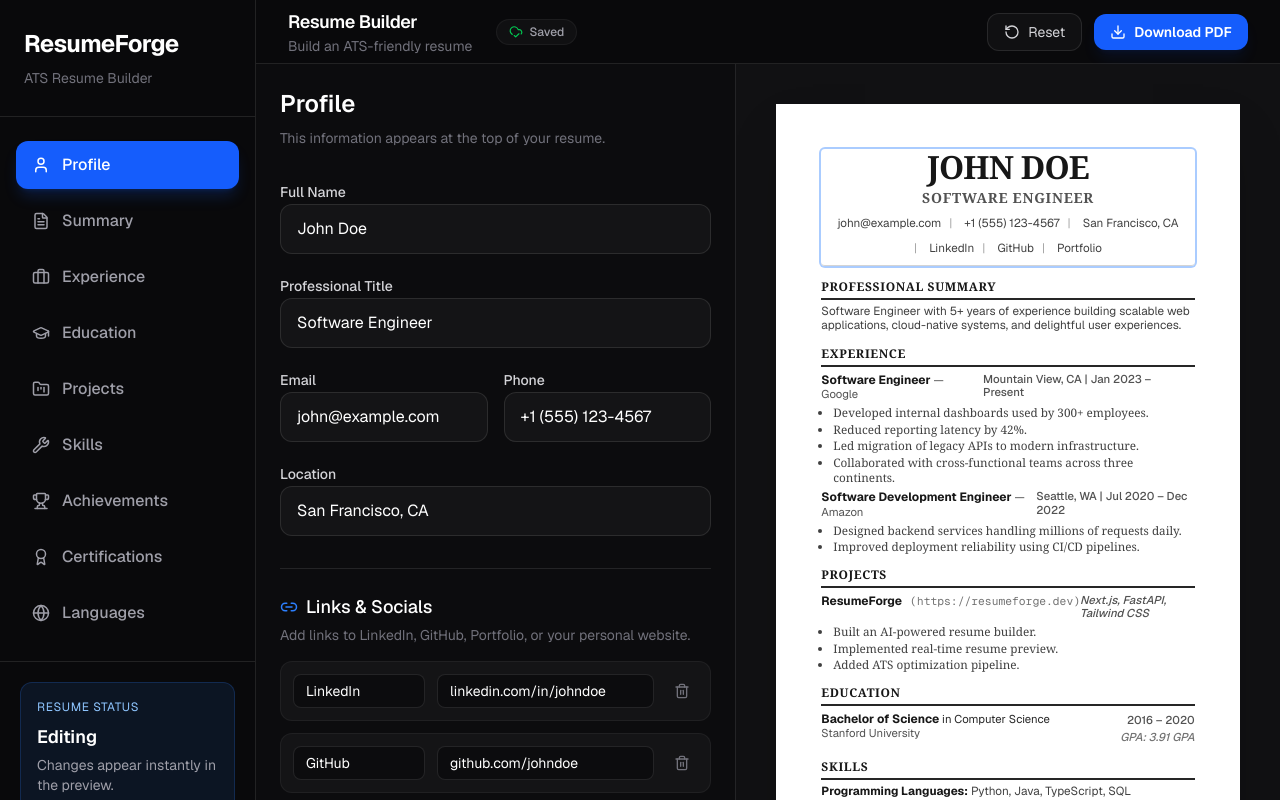
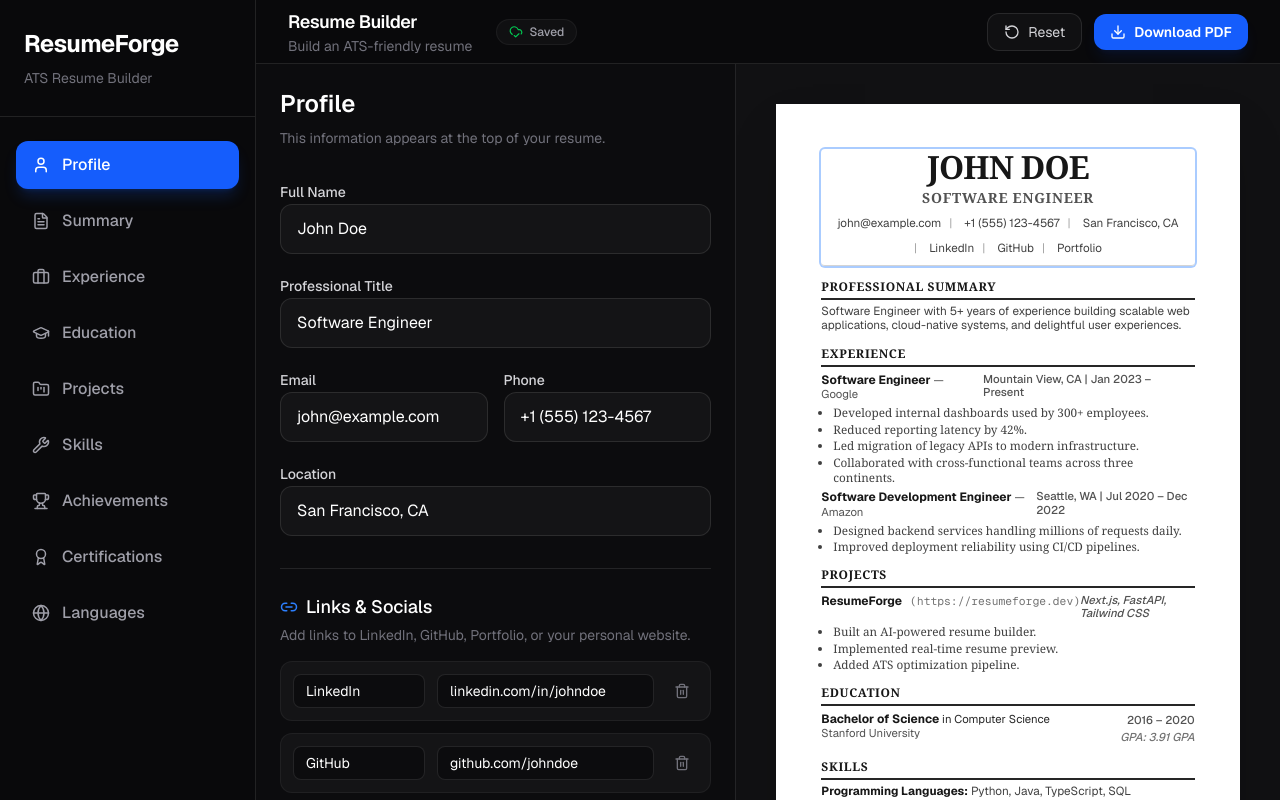
Before and after one commit to Anirudh-Kambampati/ResumeForge-Resume-Analyzer, a Next.js app in the folder frontend/: page /builder in a window 1280 px wide. Built offline with nearby package versions, Linux system fonts and the light colour scheme; what @react-pdf/renderer would draw is missing.

Commit message:
removed builder footer

```diff
--- a/frontend/components/builder/BuilderSidebar.tsx
+++ b/frontend/components/builder/BuilderSidebar.tsx
@@ -145,27 +145,6 @@ export default function BuilderSidebar({
 
       </nav>
 
-      {/* Footer */}
-
-      <div className="border-t border-white/10 p-5">
-
-        <div className="rounded-xl border border-blue-500/20 bg-blue-500/10 p-4">
-
-          <p className="text-xs uppercase tracking-wider text-blue-300">
-            Resume Status
-          </p>
-
-          <h3 className="mt-2 text-lg font-semibold">
-            Editing
-          </h3>
-
-          <p className="mt-1 text-sm text-zinc-400">
-            Changes appear instantly in the preview.
-          </p>
-
-        </div>
-
-      </div>
 
     </aside>
   );
```
